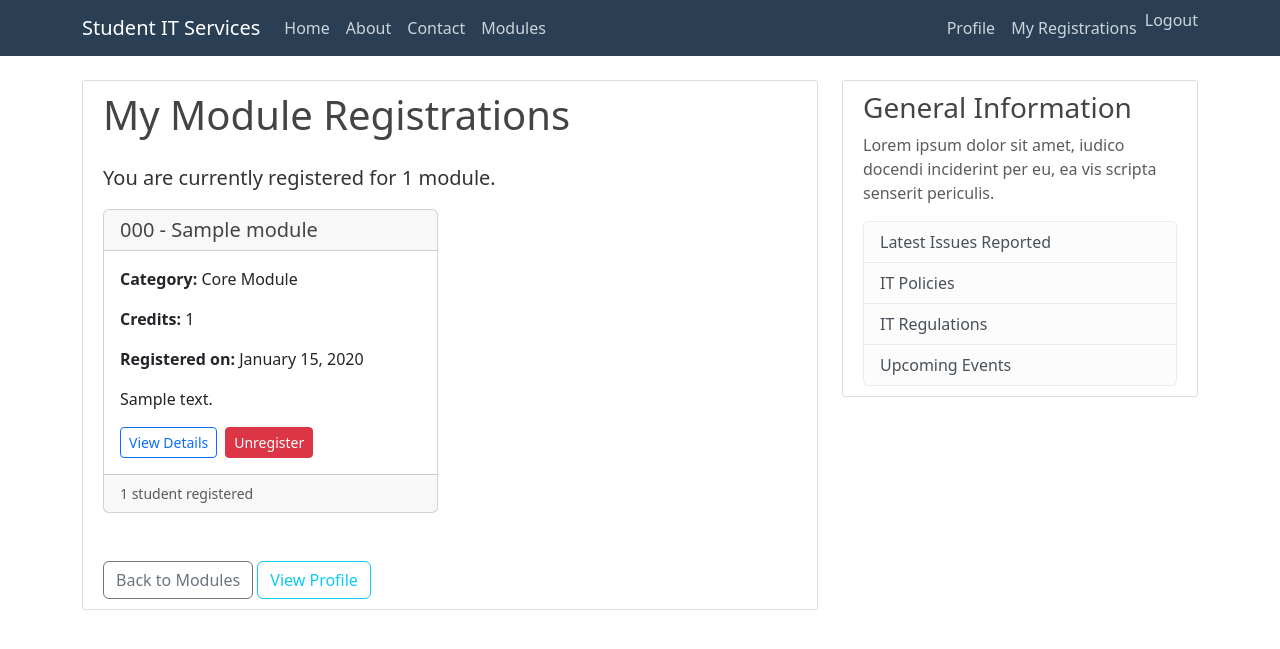
After one commit to Jackh7405/Django-app, a Django app: page /my-registrations/ in a window 1280 px wide. The commit adds this page. Shown: the top 649 px of the page. Run offline with Django 5.2, Linux system fonts and the light colour scheme; a user stored in the database is signed in; tables that the repository leaves empty hold one stand-in row (values such as "Sample post").

Commit message:
Implemented module registration and unregistration functionality

```diff
--- a/itapps/urls.py
+++ b/itapps/urls.py
@@ -10,7 +10,7 @@ urlpatterns = [
     path('', include('itreporting.urls')),  # Only include once - handles all itreporting URLs
     path('register/', views.register, name='register'),
     path('login/', auth_views.LoginView.as_view(template_name='users/login.html'), name='login'),
-    path('logout/', auth_views.LogoutView.as_view(next_page='home', http_method_names=['get', 'post']), name='logout'),
+    path('logout/', auth_views.LogoutView.as_view(next_page='itreporting:home', http_method_names=['get', 'post']), name='logout'),
     path('profile/', views.profile, name='profile'),
 ]
 
--- a/itreporting/templates/itreporting/base.html
+++ b/itreporting/templates/itreporting/base.html
@@ -46,6 +46,7 @@
 
                         {% if user.is_authenticated  %}
                             <a class="nav-item nav-link" href="{% url 'profile' %}">Profile</a>
+                            <a class="nav-item nav-link" href="{% url 'itreporting:my-registrations' %}">My Registrations</a>
 
                             <form method="post" action="{% url 'logout' %}" style="display: inline;">
                                 {% csrf_token %}
--- /dev/null
+++ b/itreporting/templates/itreporting/my_registrations.html
@@ -0,0 +1,71 @@
+{% extends "itreporting/base.html" %}
+{% block content %}
+<div class="content-section">
+    <h1 class="mb-4">My Module Registrations</h1>
+
+    {% if student.course %}
+        <div class="alert alert-info mb-4">
+            <strong>Your Course:</strong> {{ student.course.name }}
+        </div>
+    {% endif %}
+
+    {% if registrations %}
+        <p class="lead">You are currently registered for <strong>{{ registrations.count }}</strong> module{% if registrations.count != 1 %}s{% endif %}.</p>
+
+        <div class="row">
+            {% for registration in registrations %}
+                <div class="col-md-6 mb-4">
+                    <div class="card h-100">
+                        <div class="card-header">
+                            <h5 class="mb-0">{{ registration.module.code }} - {{ registration.module.name }}</h5>
+                        </div>
+                        <div class="card-body">
+                            <p><strong>Category:</strong> {{ registration.module.get_category_display }}</p>
+                            <p><strong>Credits:</strong> {{ registration.module.credit }}</p>
+                            <p><strong>Registered on:</strong> {{ registration.date_registered|date:"F d, Y" }}</p>
+                            <p class="mb-3">{{ registration.module.description|truncatewords:20 }}</p>
+
+                            <div class="d-flex gap-2">
+                                <a href="{% url 'itreporting:module-detail' registration.module.code %}"
+                                   class="btn btn-sm btn-outline-primary">
+                                    <i class="bi bi-eye"></i> View Details
+                                </a>
+
+                                <form method="post"
+                                      action="{% url 'itreporting:module-unregister' registration.module.code %}"
+                                      class="d-inline"
+                                      onsubmit="return confirm('Are you sure you want to unregister from {{ registration.module.code }}?');">
+                                    {% csrf_token %}
+                                    <button type="submit" class="btn btn-sm btn-danger">
+                                        <i class="bi bi-x-circle"></i> Unregister
+                                    </button>
+                                </form>
+                            </div>
+                        </div>
+                        <div class="card-footer text-muted small">
+                            <i class="bi bi-people"></i> {{ registration.module.get_registered_students_count }} student{% if registration.module.get_registered_students_count != 1 %}s{% endif %} registered
+                        </div>
+                    </div>
+                </div>
+            {% endfor %}
+        </div>
+    {% else %}
+        <div class="alert alert-warning">
+            <h4><i class="bi bi-exclamation-triangle"></i> No Registrations Yet</h4>
+            <p>You haven't registered for any modules yet.</p>
+            <a href="{% url 'itreporting:module-list' %}" class="btn btn-primary">
+                <i class="bi bi-book"></i> Browse Available Modules
+            </a>
+        </div>
+    {% endif %}
+
+    <div class="mt-4">
+        <a href="{% url 'itreporting:module-list' %}" class="btn btn-outline-secondary">
+            <i class="bi bi-arrow-left"></i> Back to Modules
+        </a>
+        <a href="{% url 'profile' %}" class="btn btn-outline-info">
+            <i class="bi bi-person"></i> View Profile
+        </a>
+    </div>
+</div>
+{% endblock content %}
--- a/itreporting/urls.py
+++ b/itreporting/urls.py
@@ -10,12 +10,14 @@ urlpatterns = [
     path('about/', views.about, name='about'),
     path('contact/', views.contact, name='contact'),
 
-    # Module pages (new for Module Registration System)
+    # Module pages
     path('modules/', views.ModuleListView.as_view(), name='module-list'),
     path('modules/<str:code>/', views.ModuleDetailView.as_view(), name='module-detail'),
 
-    # We'll add more URLs as we build:
-    # - Course-specific module lists
-    # - Registration/unregistration endpoints
-    # - My Registrations page
+    # Registration endpoints
+    path('modules/<str:code>/register/', views.register_module, name='module-register'),
+    path('modules/<str:code>/unregister/', views.unregister_module, name='module-unregister'),
+
+    # My Registrations page
+    path('my-registrations/', views.my_registrations, name='my-registrations'),
 ]
--- a/itreporting/views.py
+++ b/itreporting/views.py
@@ -1,13 +1,14 @@
-from django.shortcuts import render, redirect
-from django.http import HttpResponse
+from django.shortcuts import render, redirect, get_object_or_404
+from django.http import HttpResponse, JsonResponse
 from django.views.generic import ListView, DetailView, CreateView, UpdateView, DeleteView
 from django.urls import reverse_lazy
 from .models import Module, Registration
+from users.models import Student
 from django.contrib.auth.mixins import LoginRequiredMixin, UserPassesTestMixin
 from django.views.generic.edit import DeleteView
-from django.shortcuts import render, get_object_or_404
 from django.contrib.auth.models import User, Group
 from django.contrib import messages
+from django.contrib.auth.decorators import login_required
 
 # ============================================================================
 # BASIC PAGES (Home, About, Contact)
@@ -48,13 +49,12 @@ def contact(request):
 
 
 # ============================================================================
-# MODULE VIEWS (New - for Module Registration System)
+# MODULE VIEWS
 # ============================================================================
 
 class ModuleListView(ListView):
     """
     Display list of all modules
-    Later we can filter by course
     """
     model = Module
     template_name = 'itreporting/module_list.html'
@@ -70,17 +70,133 @@ class ModuleDetailView(DetailView):
     """
     model = Module
     template_name = 'itreporting/module_detail.html'
-    # We'll use 'code' instead of 'pk' in URLs (intermediate requirement)
     slug_field = 'code'
     slug_url_kwarg = 'code'
 
+    def get_context_data(self, **kwargs):
+        """Add extra context for the template"""
+        context = super().get_context_data(**kwargs)
+
+        # Get all registrations for this module
+        context['registrations'] = Registration.objects.filter(
+            module=self.object
+        ).select_related('student__user')
+
+        # Check if current user is registered
+        if self.request.user.is_authenticated:
+            try:
+                student = self.request.user.student
+                context['is_registered'] = Registration.objects.filter(
+                    student=student,
+                    module=self.object
+                ).exists()
+            except Student.DoesNotExist:
+                context['is_registered'] = False
+        else:
+            context['is_registered'] = False
+
+        return context
+
 
 # ============================================================================
-# PLACEHOLDER VIEWS (We'll build these step by step)
+# REGISTRATION VIEWS
 # ============================================================================
 
-# We'll add these views as we progress:
-# - Student registration view
-# - Module registration/unregistration views
-# - My Registrations view
-# - Course-specific module list view
+@login_required
+def register_module(request, code):
+    """
+    Register a student for a module
+    """
+    # Get the module
+    module = get_object_or_404(Module, code=code)
+
+    # Get the student
+    try:
+        student = request.user.student
+    except Student.DoesNotExist:
+        messages.error(request, 'You need to complete your student profile first.')
+        return redirect('profile')
+
+    # Check if module is open for registration
+    if not module.availability:
+        messages.error(request, f'{module.code} is currently closed for registration.')
+        return redirect('itreporting:module-detail', code=code)
+
+    # Check if student's course is allowed to register
+    if student.course and student.course not in module.courses_allowed.all():
+        messages.error(
+            request,
+            f'Your course ({student.course.name}) is not allowed to register for {module.code}.'
+        )
+        return redirect('itreporting:module-detail', code=code)
+
+    # Try to create registration
+    registration, created = Registration.objects.get_or_create(
+        student=student,
+        module=module
+    )
+
+    if created:
+        messages.success(
+            request,
+            f'Successfully registered for {module.code} - {module.name}!'
+        )
+    else:
+        messages.info(request, f'You are already registered for {module.code}.')
+
+    return redirect('itreporting:module-detail', code=code)
+
+
+@login_required
+def unregister_module(request, code):
+    """
+    Unregister a student from a module
+    """
+    # Get the module
+    module = get_object_or_404(Module, code=code)
+
+    # Get the student
+    try:
+        student = request.user.student
+    except Student.DoesNotExist:
+        messages.error(request, 'Student profile not found.')
+        return redirect('profile')
+
+    # Try to find and delete the registration
+    try:
+        registration = Registration.objects.get(
+            student=student,
+            module=module
+        )
+        registration.delete()
+        messages.success(
+            request,
+            f'Successfully unregistered from {module.code} - {module.name}.'
+        )
+    except Registration.DoesNotExist:
+        messages.error(request, f'You are not registered for {module.code}.')
+
+    return redirect('itreporting:module-detail', code=code)
+
+
+@login_required
+def my_registrations(request):
+    """
+    Display all modules the current student is registered for
+    """
+    try:
+        student = request.user.student
+        registrations = Registration.objects.filter(
+            student=student
+        ).select_related('module').order_by('-date_registered')
+
+        context = {
+            'title': 'My Registrations',
+            'registrations': registrations,
+            'student': student
+        }
+        return render(request, 'itreporting/my_registrations.html', context)
+
+    except Student.DoesNotExist:
+        messages.error(request, 'Please complete your student profile first.')
+        return redirect('profile')
```
Also changed, not shown: itreporting/templates/itreporting/module_detail.html (+67 -9 lines).
